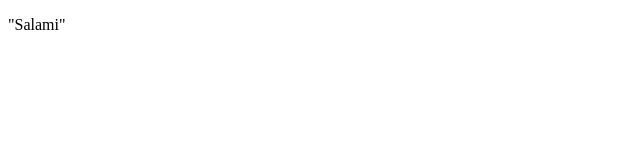
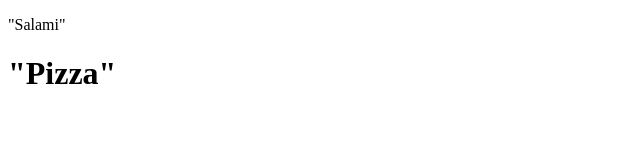
Before and after one commit to Nathan66788/Test-pull, a plain HTML site: page index.html in a window 1280 px wide. Shown: the whole page, without its empty margins (0-640 px from the left). Drawn offline with Linux system fonts and the light colour scheme.

Commit message:
Update index.html

```diff
--- a/index.html
+++ b/index.html
@@ -7,5 +7,6 @@
 </head>
 <body>
     <p>"Salami"</p>
+    <h1>"Pizza"</h1>
 </body>
 </html>
```
